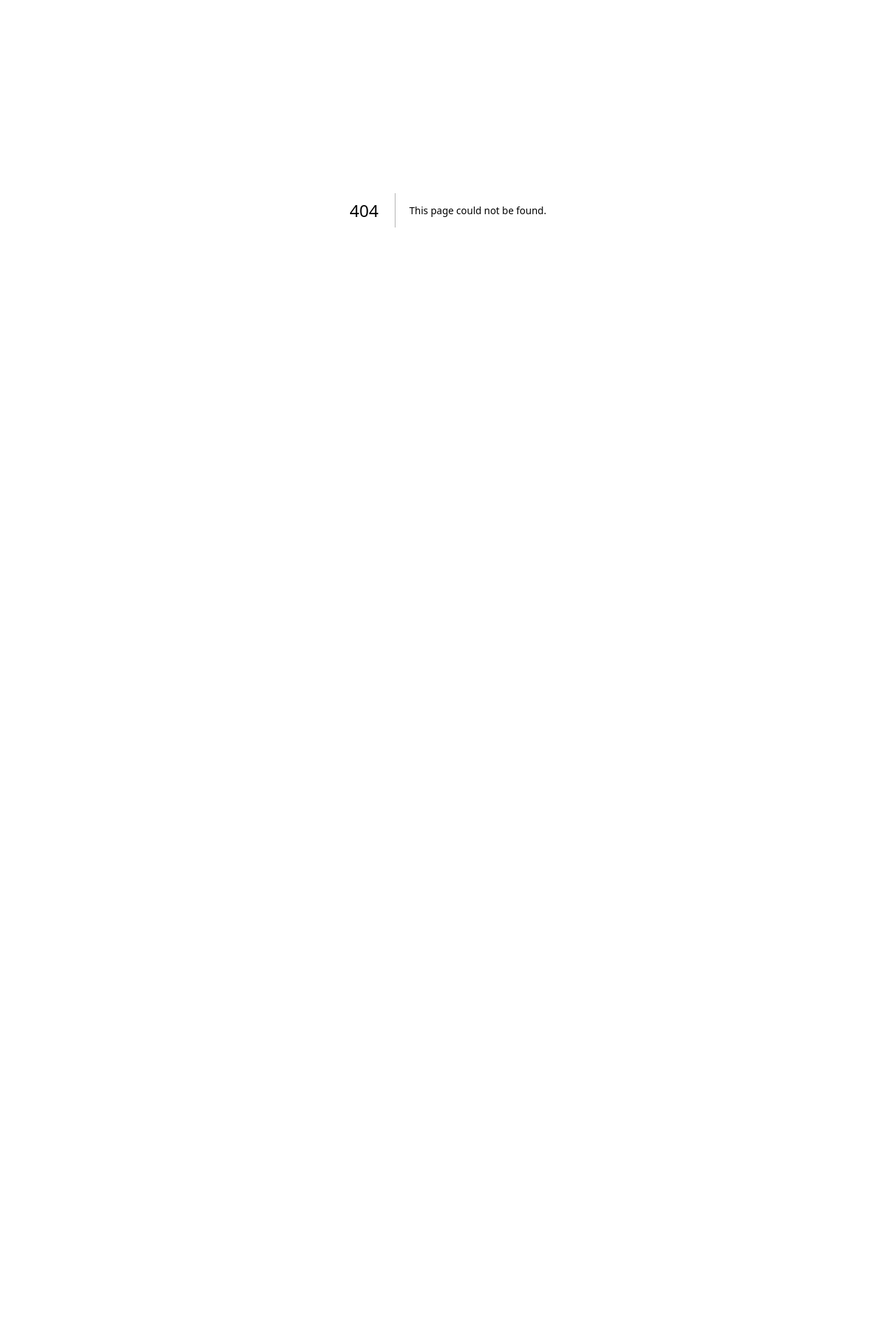
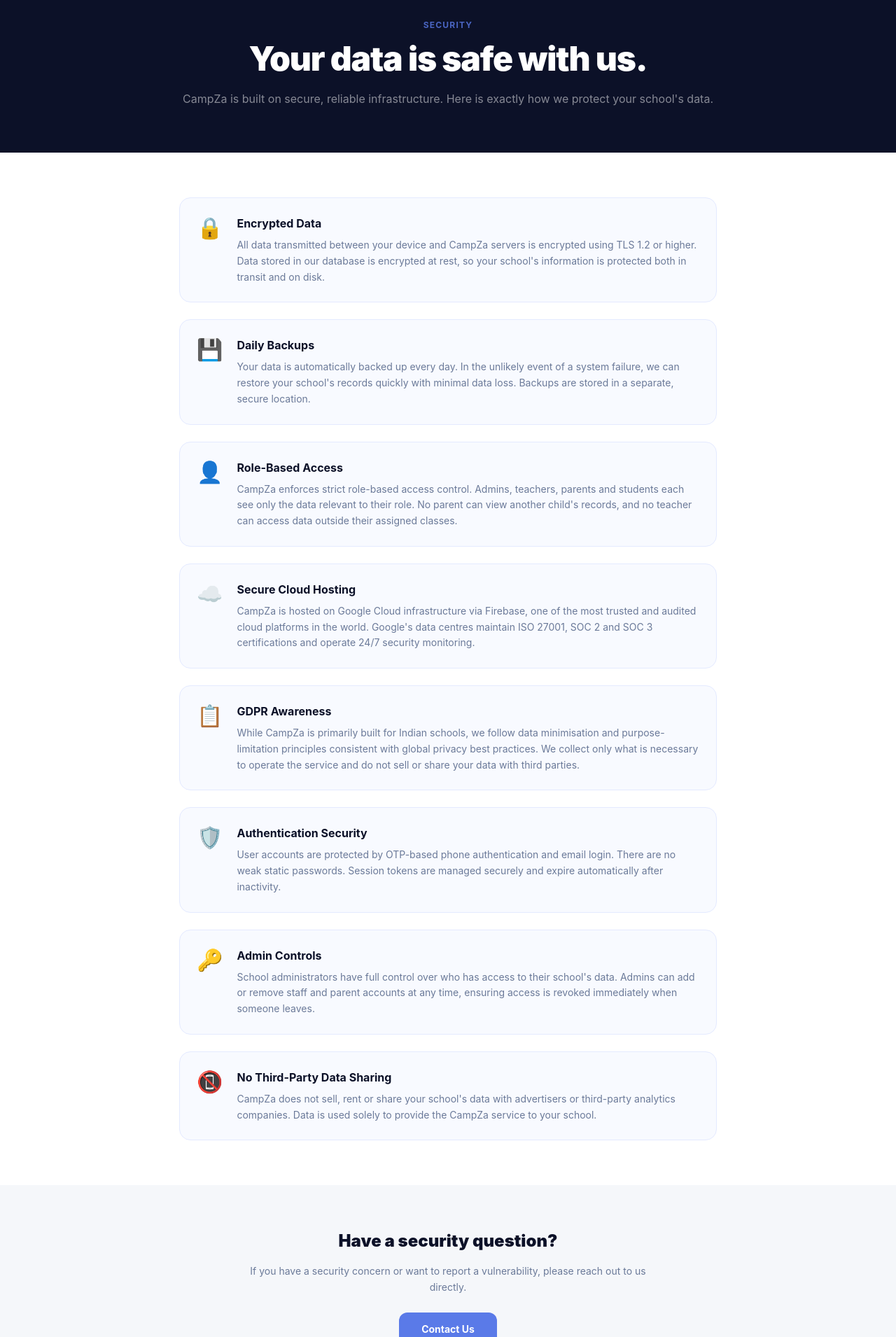
Before and after one commit to Mons-s/campza-website, a Next.js app: page /security in a window 1280 px wide. Before the commit this address had no page. Shown: the part 100-2010 px from the top of the page at 70% size. Before the commit the page ends 800 px from the top, so only its background shows below. Built offline with nearby package versions, Linux system fonts and the light colour scheme.

Commit message:
Add security page with 8 security points, add to footer and sitemap

```diff
--- /dev/null
+++ b/src/app/security/page.tsx
@@ -0,0 +1,108 @@
+import type { Metadata } from "next";
+import Navbar from "@/components/Navbar";
+import Footer from "@/components/Footer";
+import Link from "next/link";
+
+export const metadata: Metadata = {
+  title: "Security – CampZa",
+  description: "How CampZa protects your school's data with encryption, daily backups, role-based access and secure cloud hosting.",
+  alternates: { canonical: "https://www.campza.in/security" },
+};
+
+const points = [
+  {
+    icon: "🔒",
+    title: "Encrypted Data",
+    body: "All data transmitted between your device and CampZa servers is encrypted using TLS 1.2 or higher. Data stored in our database is encrypted at rest, so your school's information is protected both in transit and on disk.",
+  },
+  {
+    icon: "💾",
+    title: "Daily Backups",
+    body: "Your data is automatically backed up every day. In the unlikely event of a system failure, we can restore your school's records quickly with minimal data loss. Backups are stored in a separate, secure location.",
+  },
+  {
+    icon: "👤",
+    title: "Role-Based Access",
+    body: "CampZa enforces strict role-based access control. Admins, teachers, parents and students each see only the data relevant to their role. No parent can view another child's records, and no teacher can access data outside their assigned classes.",
+  },
+  {
+    icon: "☁️",
+    title: "Secure Cloud Hosting",
+    body: "CampZa is hosted on Google Cloud infrastructure via Firebase, one of the most trusted and audited cloud platforms in the world. Google's data centres maintain ISO 27001, SOC 2 and SOC 3 certifications and operate 24/7 security monitoring.",
+  },
+  {
+    icon: "📋",
+    title: "GDPR Awareness",
+    body: "While CampZa is primarily built for Indian schools, we follow data minimisation and purpose-limitation principles consistent with global privacy best practices. We collect only what is necessary to operate the service and do not sell or share your data with third parties.",
+  },
+  {
+    icon: "🛡️",
+    title: "Authentication Security",
+    body: "User accounts are protected by OTP-based phone authentication and email login. There are no weak static passwords. Session tokens are managed securely and expire automatically after inactivity.",
+  },
+  {
+    icon: "🔑",
+    title: "Admin Controls",
+    body: "School administrators have full control over who has access to their school's data. Admins can add or remove staff and parent accounts at any time, ensuring access is revoked immediately when someone leaves.",
+  },
+  {
+    icon: "📵",
+    title: "No Third-Party Data Sharing",
+    body: "CampZa does not sell, rent or share your school's data with advertisers or third-party analytics companies. Data is used solely to provide the CampZa service to your school.",
+  },
+];
+
+export default function SecurityPage() {
+  return (
+    <>
+      <Navbar />
+      <main>
+        {/* Header */}
+        <section className="pt-32 pb-16 px-8" style={{ background: "var(--navy)" }}>
+          <div className="max-w-3xl mx-auto text-center">
+            <div className="text-xs font-bold tracking-widest uppercase mb-4" style={{ color: "rgba(90,122,232,0.8)" }}>
+              Security
+            </div>
+            <h1 className="text-4xl md:text-5xl font-black tracking-tight text-white mb-5" style={{ textWrap: "balance" }}>
+              Your data is safe with us.
+            </h1>
+            <p className="text-base leading-relaxed" style={{ color: "rgba(255,255,255,0.5)" }}>
+              CampZa is built on secure, reliable infrastructure. Here is exactly how we protect your school's data.
+            </p>
+          </div>
+        </section>
+
+        {/* Security points */}
+        <section className="py-16 px-8 bg-white">
+          <div className="max-w-3xl mx-auto flex flex-col gap-6">
+            {points.map((p) => (
+              <div key={p.title} className="rounded-2xl p-6 flex gap-5" style={{ background: "#F8FAFF", border: "1px solid #E4EAFF" }}>
+                <div className="text-3xl flex-shrink-0">{p.icon}</div>
+                <div>
+                  <h2 className="text-base font-bold mb-2" style={{ color: "var(--navy)" }}>{p.title}</h2>
+                  <p className="text-sm leading-relaxed" style={{ color: "var(--muted)" }}>{p.body}</p>
+                </div>
+              </div>
+            ))}
+          </div>
+        </section>
+
+        {/* Contact */}
+        <section className="py-16 px-8 text-center" style={{ background: "var(--light)" }}>
+          <div className="max-w-xl mx-auto">
+            <h2 className="text-2xl font-black mb-4" style={{ color: "var(--navy)" }}>Have a security question?</h2>
+            <p className="text-sm leading-relaxed mb-6" style={{ color: "var(--muted)" }}>
+              If you have a security concern or want to report a vulnerability, please reach out to us directly.
+            </p>
+            <Link href="/contact"
+              className="inline-block px-8 py-3.5 rounded-xl text-sm font-bold text-white no-underline"
+              style={{ background: "var(--blue)" }}>
+              Contact Us
+            </Link>
+          </div>
+        </section>
+      </main>
+      <Footer />
+    </>
+  );
+}
--- a/src/app/sitemap.ts
+++ b/src/app/sitemap.ts
@@ -8,5 +8,6 @@
     { url: `${base}/modules`,     lastModified: new Date(), changeFrequency: "monthly", priority: 0.8 },
     { url: `${base}/about`,       lastModified: new Date(), changeFrequency: "monthly", priority: 0.7 },
     { url: `${base}/contact`,     lastModified: new Date(), changeFrequency: "yearly",  priority: 0.6 },
+    { url: `${base}/security`,    lastModified: new Date(), changeFrequency: "yearly",  priority: 0.5 },
   ];
 }
--- a/src/components/Footer.tsx
+++ b/src/components/Footer.tsx
@@ -47,6 +47,7 @@
             <div className="text-xs font-bold uppercase tracking-widest mb-4" style={{ color: "rgba(255,255,255,0.2)" }}>Legal</div>
             <a href="/privacy" className="block text-sm mb-3 no-underline hover:underline" style={{ color: "rgba(255,255,255,0.45)" }}>Privacy Policy</a>
             <a href="/terms" className="block text-sm mb-3 no-underline hover:underline" style={{ color: "rgba(255,255,255,0.45)" }}>Terms of Service</a>
+            <a href="/security" className="block text-sm mb-3 no-underline hover:underline" style={{ color: "rgba(255,255,255,0.45)" }}>Security</a>
             <a href="mailto:campza.in@outlook.com" className="block text-sm no-underline hover:underline" style={{ color: "var(--blue)" }}>campza.in@outlook.com</a>
           </div>
         </div>
```
